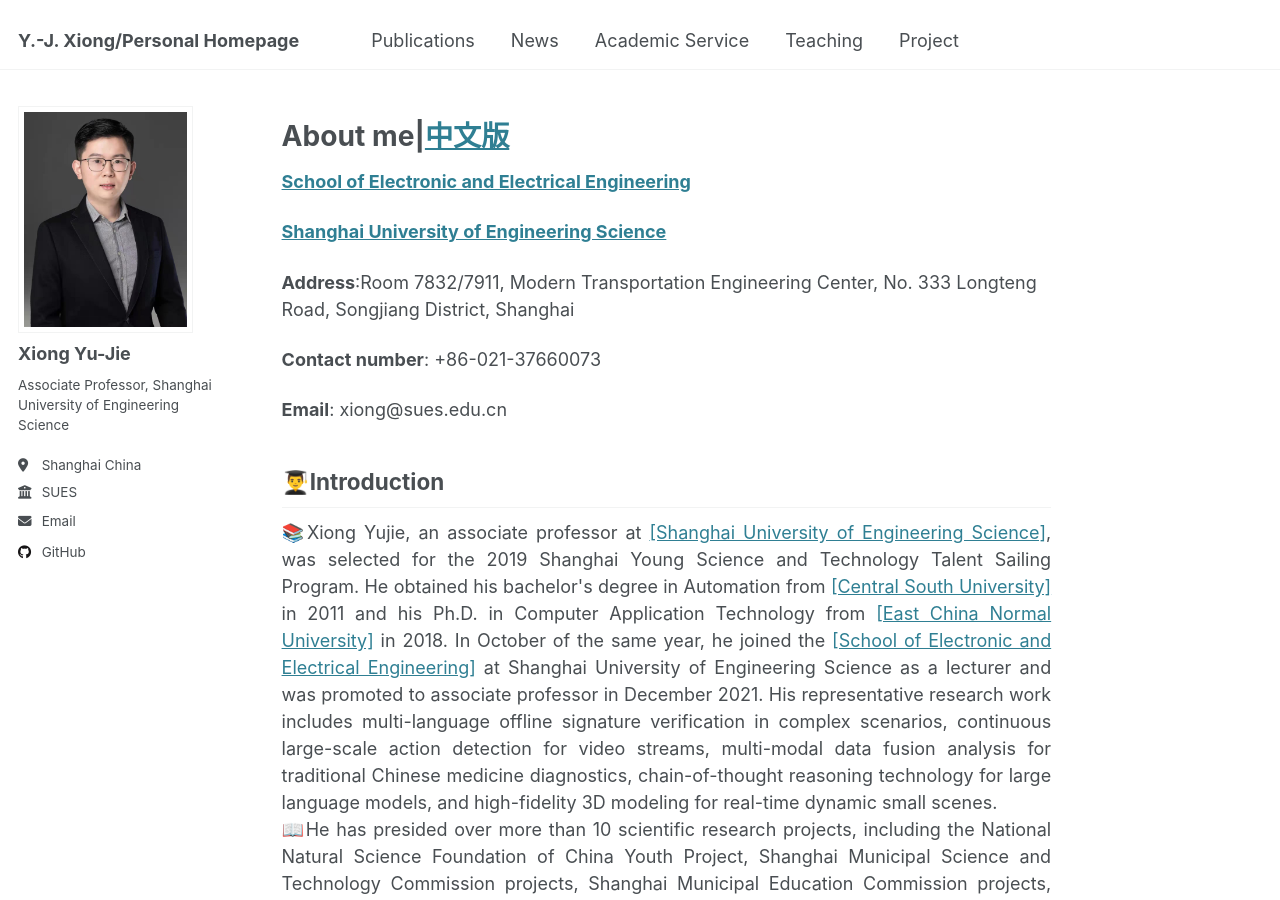
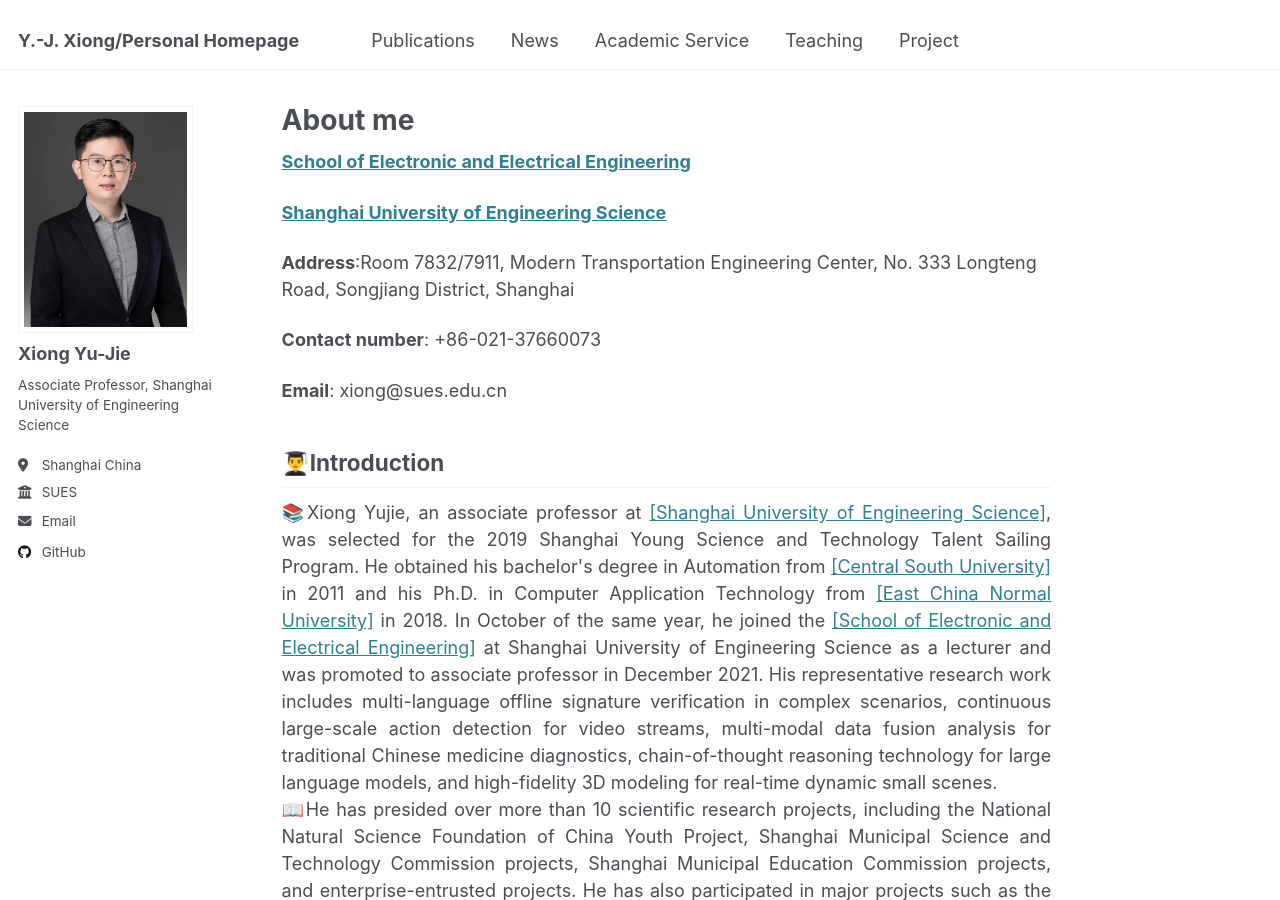
Before and after one commit to X-Lab-CN/introduce, a Jekyll site: the page built from _pages/about.md, in a window 1280 px wide and 900 px high. Built offline with Jekyll 4.4.1, drawn with Linux system fonts in a browser that asks for light colours.

Commit message:
Update about.md

```diff
--- a/_pages/about.md
+++ b/_pages/about.md
@@ -1,12 +1,11 @@
 ---
 permalink: /
-title: ""
+title: "About me"
 author_profile: true
 redirect_from:
   - /about/
   - /about.html
 ---
-# About me|<a href="https://seee.sues.edu.cn/">中文版</a>
 **[School of Electronic and Electrical Engineering](https://seee.sues.edu.cn/)**
 
 **[Shanghai University of Engineering Science](https://www.sues.edu.cn/)**
```
